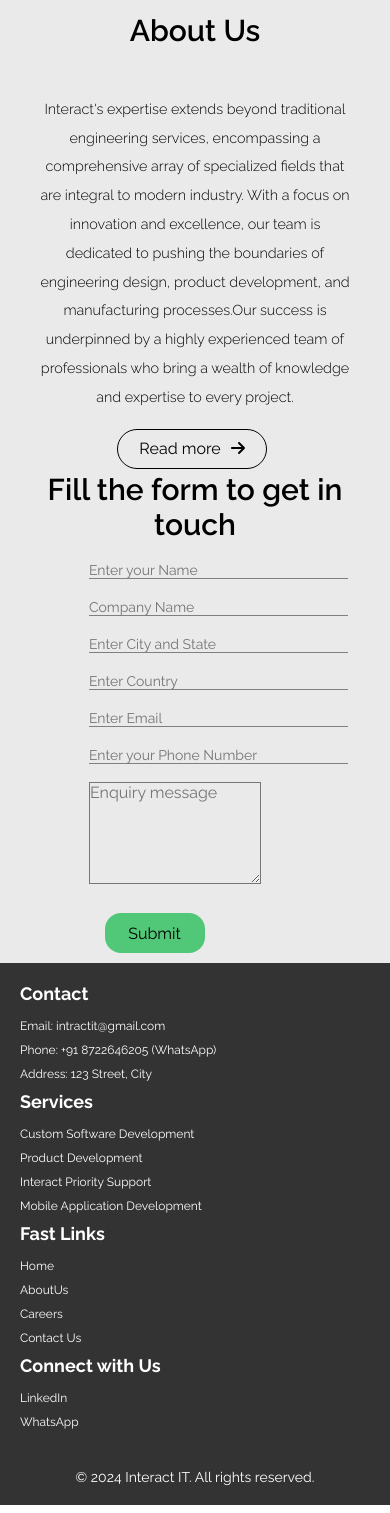
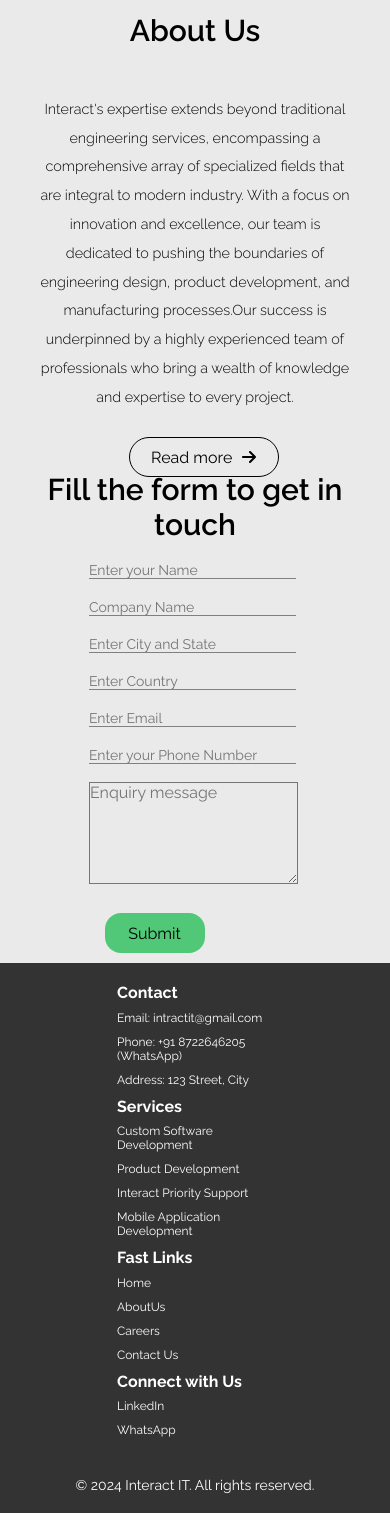
Before and after one commit to INITWAVE24/INITWAVE, a React (Vite) app: page / in a window 390 px wide. Shown: the part 804-2317 px from the top of the page. Built offline with nearby package versions, Linux system fonts and the light colour scheme.

Commit message:
first commit

```diff
--- a/src/About-us.css
+++ b/src/About-us.css
@@ -57,3 +57,6 @@
 font-weight: 250;
 line-height: 2;
 }
+@media screen {
+
+}
--- a/src/App.css
+++ b/src/App.css
@@ -635,13 +635,39 @@
 
   .Services {
     width: 80%;
-    display: none;
+    /* display: none; */
   }
+  .service1{
+    flex-basis: 40%;
+  display: flex;
+  flex-direction: column;
+  align-items: center;
+  justify-content: space-evenly;
+    width: 100vw;
+    height: 25vh;
+    margin-left:-12px;
+}
+.service1 h4{
+text-align: center;
+margin-bottom: 4px;
+font-size: 16px;
+}
+.service1 p{
+  font-size: 14px;
+}
+
   .footer-content {
-    flex-direction: column;
+    flex-direction: row;
+    flex-wrap: wrap;
+    margin-left: 0;
+  }
+  .footer-section {
+    flex-basis: 40%;
+    margin-bottom: 0;
   }
   .footer-section h2 {
-    font-size: 18px;
+    font-size: 16px;
+    margin-bottom: 1vh;
   }
   .footer-section ul li{
     font-size: 12px;
@@ -661,11 +687,11 @@
   margin-bottom: 18px;
   font-size: 14px;
   margin-left: -4vw;
-  width: 100%;
+  width: 80%;
 
 }
 .forms textarea{
-  width: 170px;
+  width: 80%;
   height: 100px;
 }
 .forms button{
@@ -723,7 +749,7 @@
 }
 
 .about-container button{
-margin-top: 2vh;
-margin-left: 30vw;
+margin-top: 3vh;
+margin-left: 33vw;
 }
 }
```
